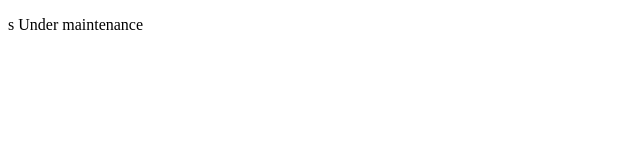
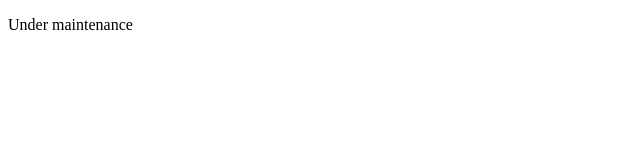
Before and after one commit to gigm643/gigm643.clouderclub.ee, a plain HTML site: page index.html in a window 1280 px wide. Shown: the full height of the page, 0-640 px from the left. Drawn offline with Linux system fonts and the light colour scheme.

Commit message:
Update index.html

```diff
--- a/index.html
+++ b/index.html
@@ -7,7 +7,7 @@
     <title>Document</title>
 </head>
 <body>
-    <p onclick="">s Under maintenance</p>
+    <p onclick="">Under maintenance</p>
 
     <script src="script.js"></script>
 </body>
```
